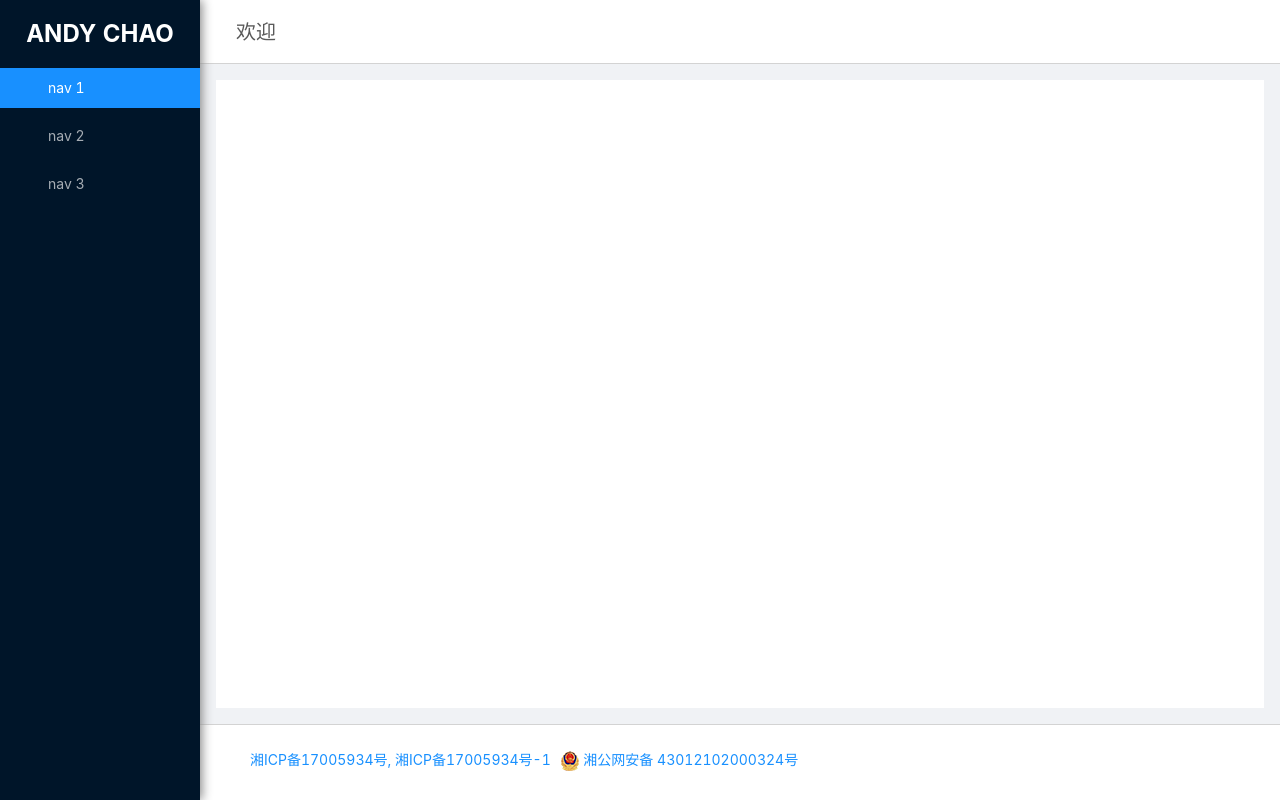
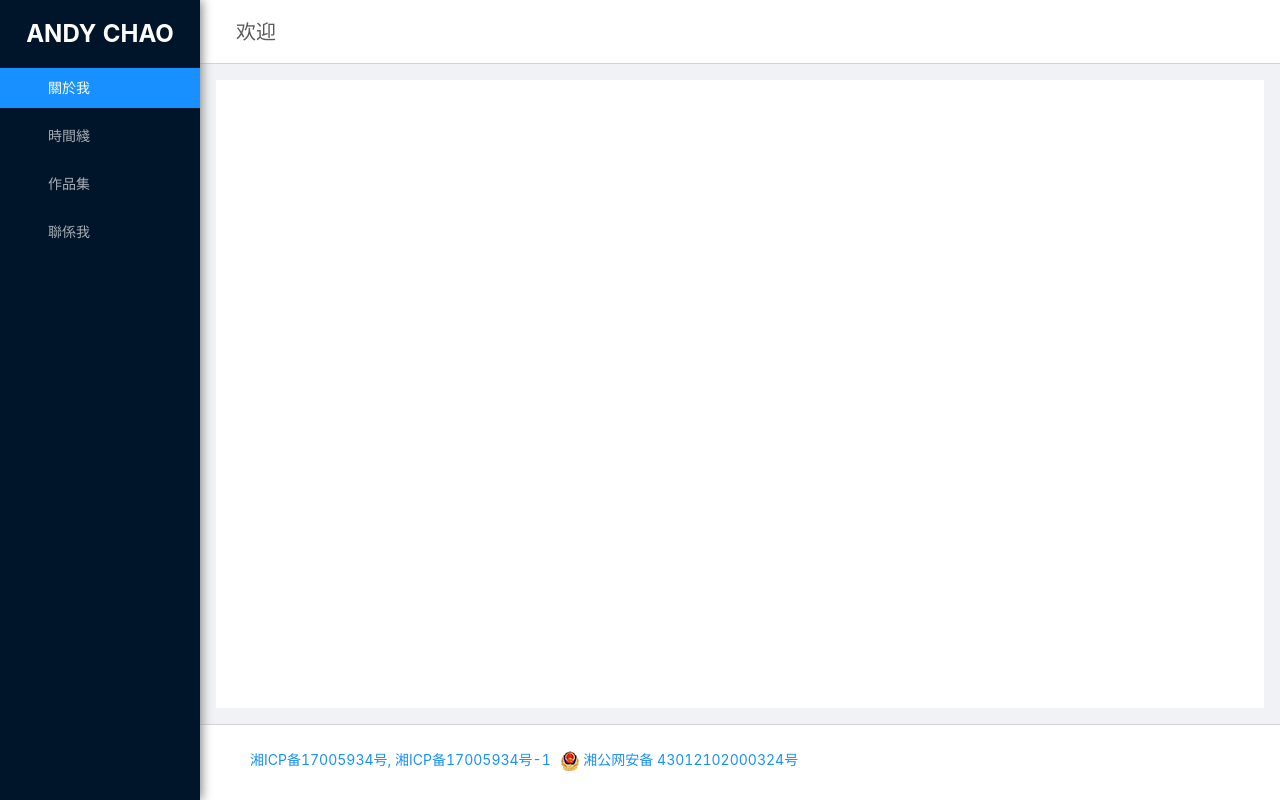
Before and after one commit to andychao217/PersonalWebsiteVue, a Vue app: page /#/ in a window 1280 px wide. Built offline with nearby package versions, Linux system fonts and the light colour scheme.

Commit message:
Edit sidebar  menu

```diff
--- a/src/router/index.js
+++ b/src/router/index.js
@@ -8,8 +8,8 @@ const routes = [
   {
     path: '/',
     name: 'home',
-    component: Home
-  },
+    component: Home,
+    children: [
       {
         path: '/about',
         name: 'about',
@@ -19,6 +19,8 @@ const routes = [
         component: () => import(/* webpackChunkName: "about" */ '../views/About.vue')
       }
     ]
+  }
+]
 
 const router = new VueRouter({
   routes
--- a/src/views/Home.vue
+++ b/src/views/Home.vue
@@ -7,18 +7,22 @@
           {{logoText}}
         </span>
       </div>
-      <a-menu theme="dark" mode="inline" :defaultSelectedKeys="['1']">
+      <a-menu theme="dark" mode="inline" :defaultSelectedKeys="['1']" @click="handleChangePage">
         <a-menu-item key="1">
-          <a-icon type="user" />
-          <span>nav 1</span>
+          <a-icon type="user"/>
+          <span>關於我</span>
         </a-menu-item>
         <a-menu-item key="2">
-          <a-icon type="video-camera" />
-          <span>nav 2</span>
+          <a-icon type="profile" />
+          <span>時間綫</span>
         </a-menu-item>
         <a-menu-item key="3">
-          <a-icon type="upload" />
-          <span>nav 3</span>
+          <a-icon type="picture" />
+          <span>作品集</span>
+        </a-menu-item>
+        <a-menu-item key="4">
+          <a-icon type="mail" />
+          <span>聯係我</span>
         </a-menu-item>
       </a-menu>
     </a-layout-sider>
@@ -79,6 +83,10 @@
         let isCollaped = !this.collapsed
         this.collapsed = isCollaped
         localStorage.collapsed = isCollaped
+      },
+      handleChangePage (data) {
+        this.$router.push('about')
+        console.log(data)
       }
     },
     created () {
```
Lines whose indentation alone changed are shown as unchanged.
